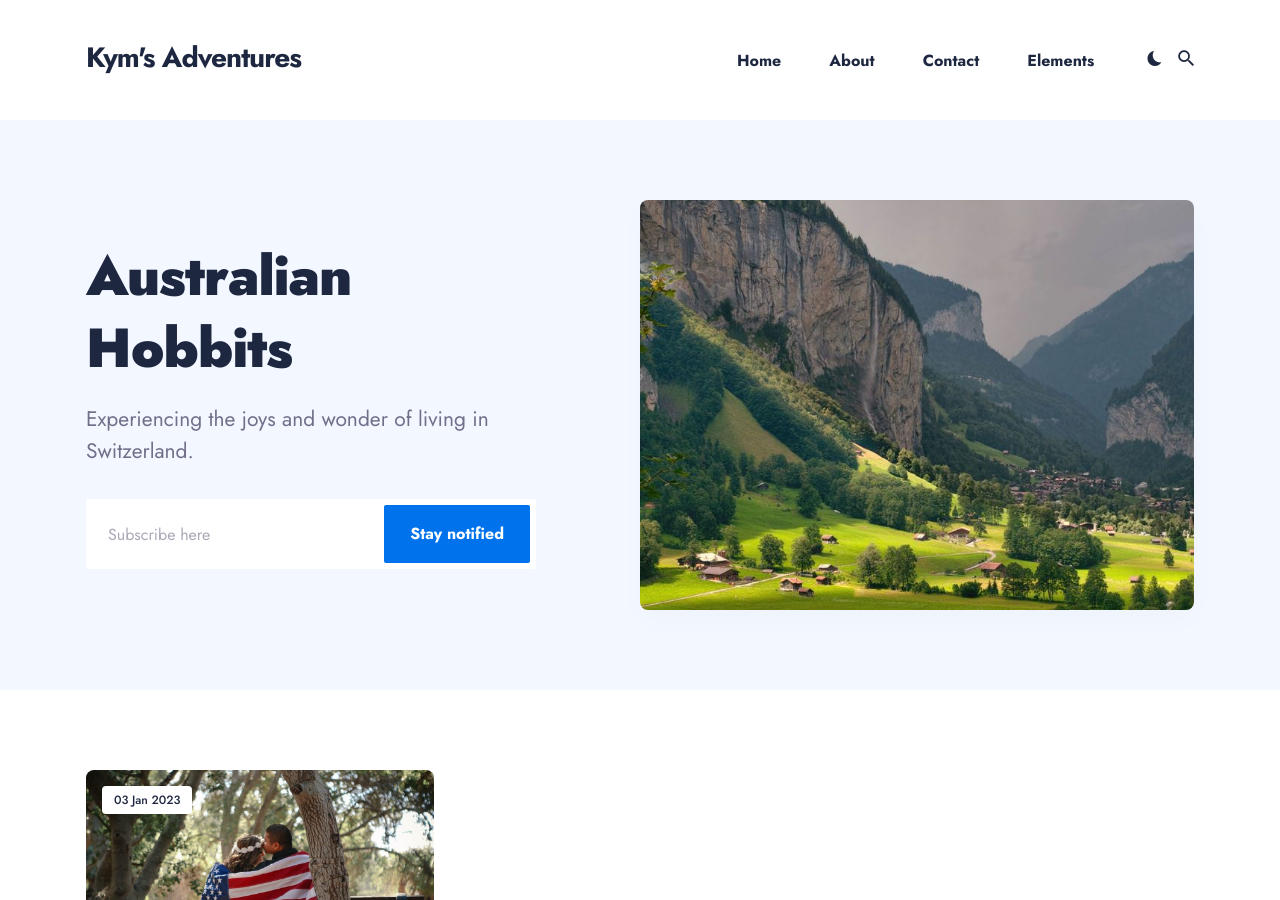
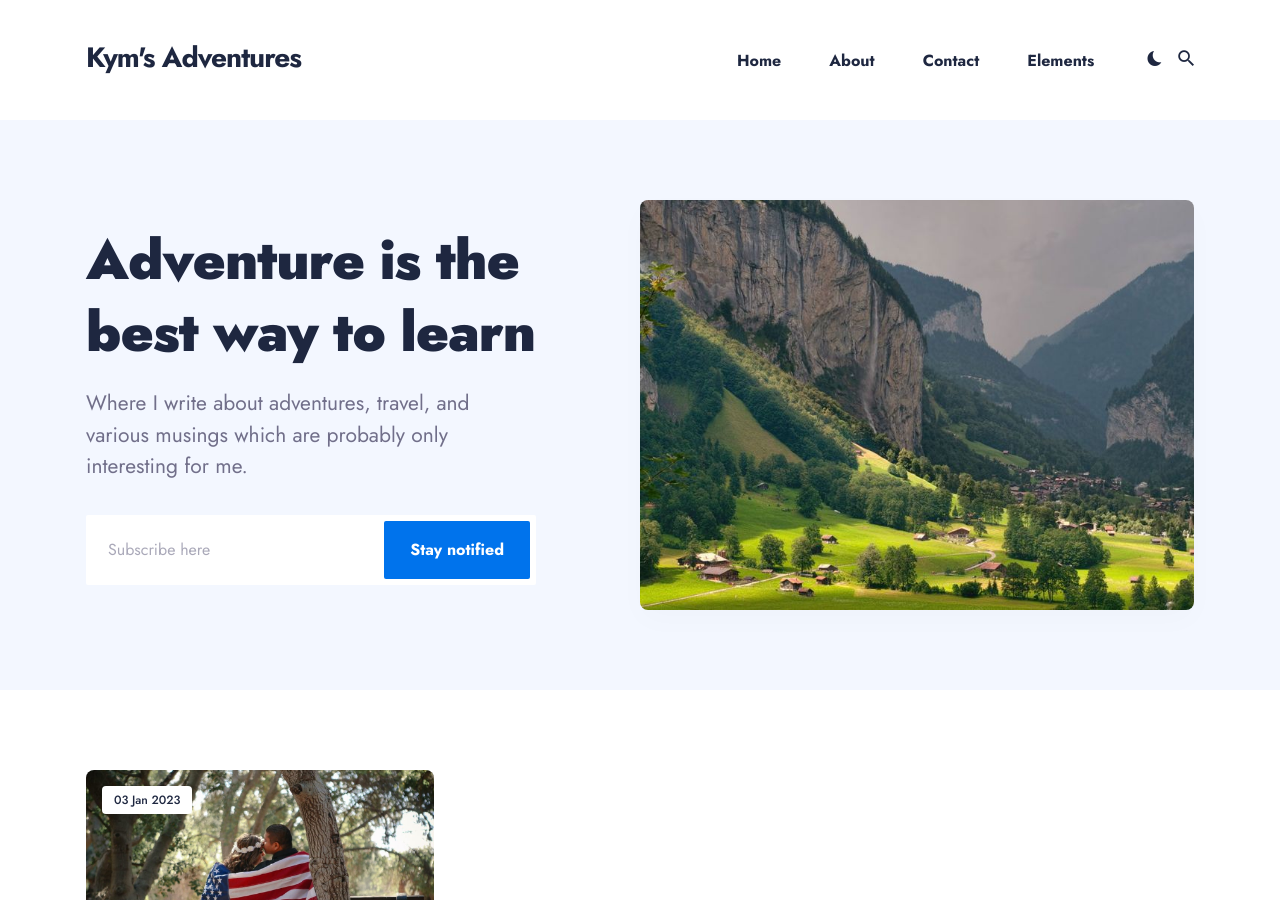
Before and after one commit to kphillpotts/Adventures, a Jekyll site: the page built from index.html, in a window 1280 px wide and 900 px high. Built offline with Jekyll 4.4.1, drawn with Linux system fonts in a browser that asks for light colours; nearby versions of some CDN libraries; the list of posts is cut into pages by our own code.

Commit message:
Update _config.yml

```diff
--- a/_config.yml
+++ b/_config.yml
@@ -31,8 +31,8 @@ social:
 #-------------------------------
 # Hero Settings
 hero:
-  hero__title: Australian Hobbits
-  hero__description: Experiencing the joys and wonder of living in Switzerland.
+  hero__title: Adventure is the best way to learn
+  hero__description: Where I write about adventures, travel, and various musings which are probably only interesting for me.
   hero__image: images/HobbitHouse.jpg
 
 
```
